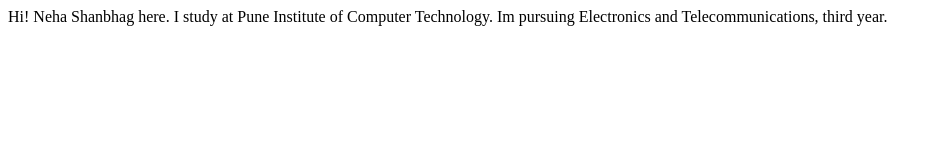
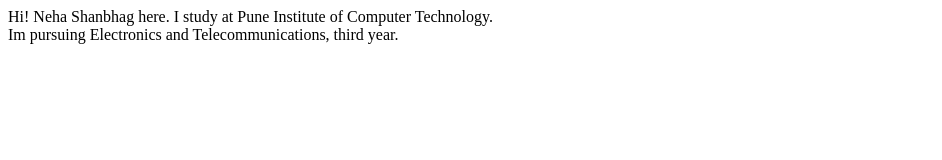
Before and after one commit to nshanbhag20001412/NehaShanbhagPortfolio, a plain HTML site: page index.html in a window 1280 px wide. Shown: the whole page, without its empty margins (0-942 px from the left). Drawn offline with Linux system fonts and the light colour scheme.

Commit message:
updates to index.html

```diff
--- a/index.html
+++ b/index.html
@@ -7,7 +7,7 @@
 </head>
 <body>
   Hi! Neha Shanbhag here.
-  I study at Pune Institute of Computer Technology.
+  I study at Pune Institute of Computer Technology.<br>
   Im pursuing Electronics and Telecommunications, third year.
 </body>
 </html>
```
